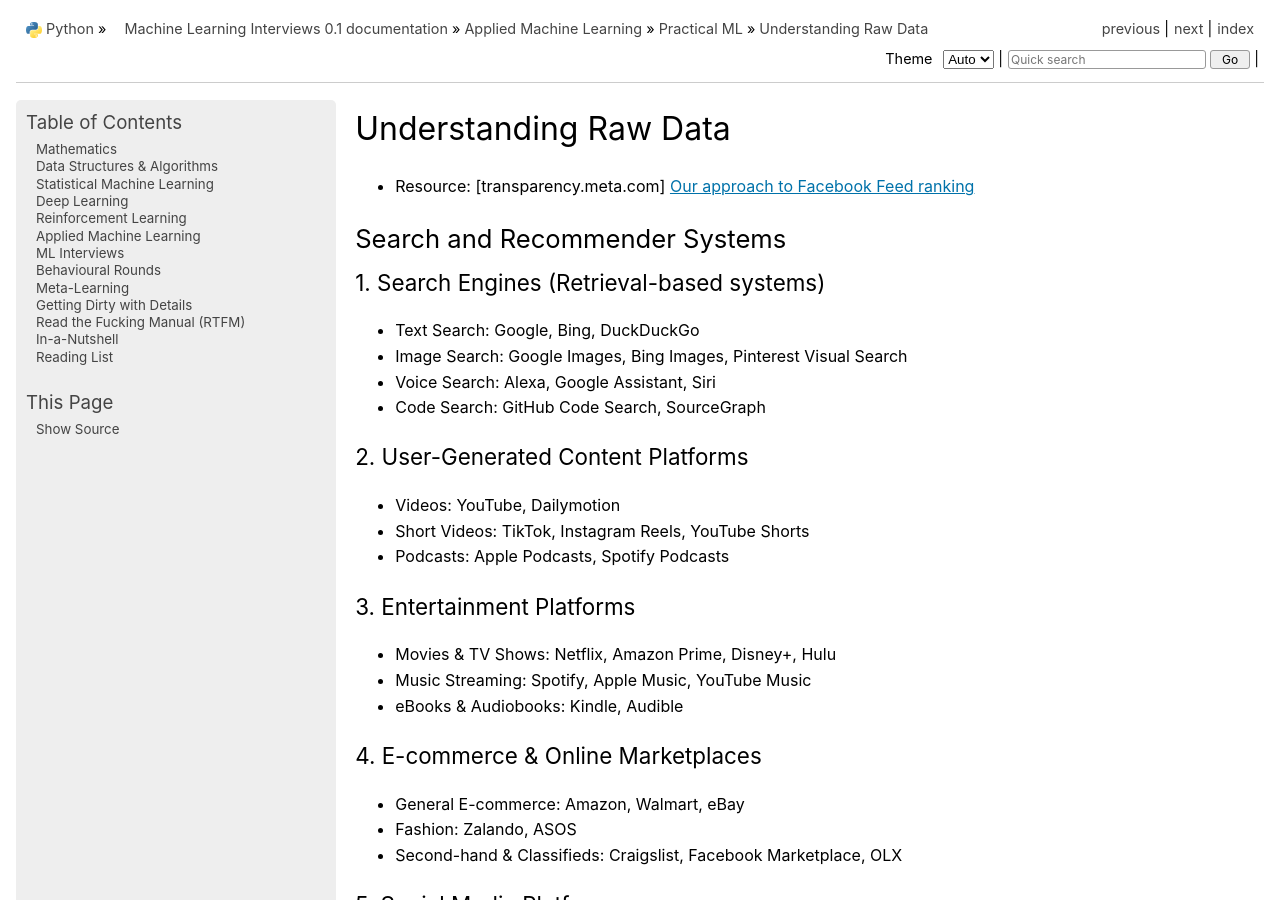
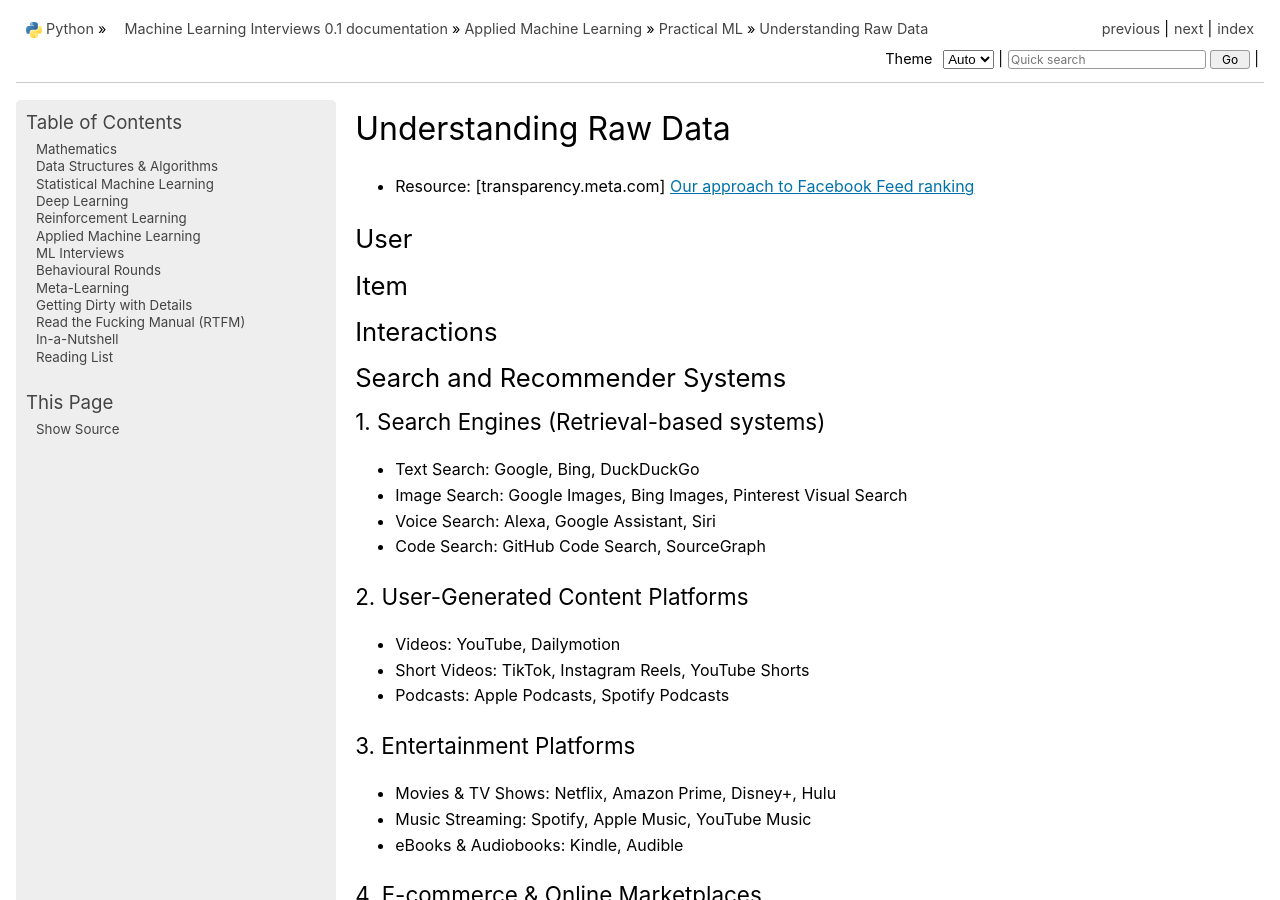
Before and after one commit to uselesstechjunks/leetcode, a Sphinx documentation site: the page built from docs/source/applied/practical/rawdata.rst, in a window 1280 px wide and 900 px high. Built offline with Sphinx 7.4.7, drawn with Linux system fonts in a browser that asks for light colours; pages that are not in the unit, such as notebooks, are missing from menus.

Commit message:
Update rawdata.rst

```diff
--- a/docs/source/applied/practical/rawdata.rst
+++ b/docs/source/applied/practical/rawdata.rst
@@ -2,6 +2,18 @@
 Understanding Raw Data
 ###########################################################################################
 - Resource: [transparency.meta.com] `Our approach to Facebook Feed ranking <https://transparency.meta.com/en-gb/features/ranking-and-content/>`_
+
+*******************************************************************************************
+User
+*******************************************************************************************
+
+*******************************************************************************************
+Item
+*******************************************************************************************
+
+*******************************************************************************************
+Interactions
+*******************************************************************************************
 
 *******************************************************************************************
 Search and Recommender Systems
```
